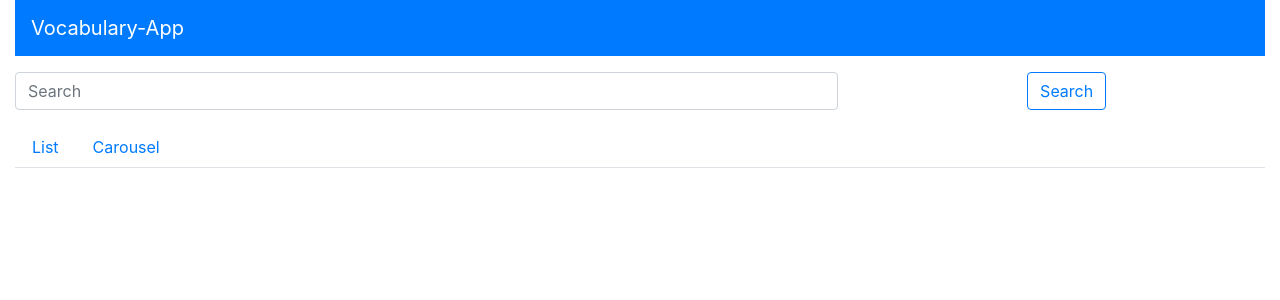
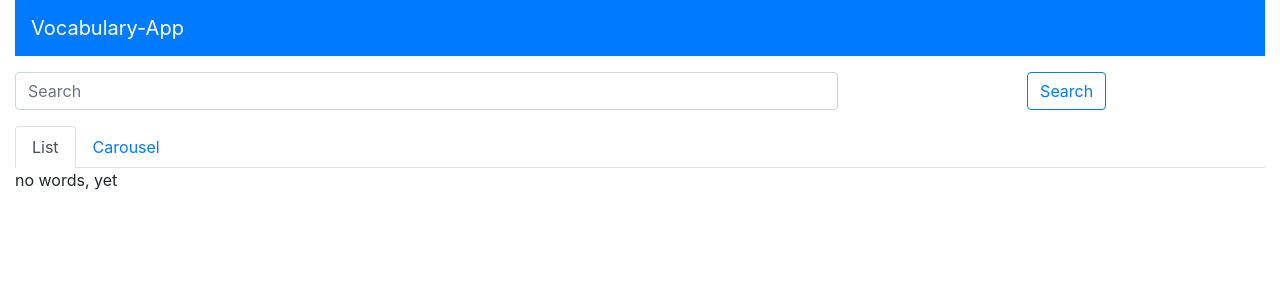
Before and after one commit to edjeong99/vocabApp2021, a React (Create React App) app: page / in a window 1280 px wide. Shown: the top 300 px of the page. Built offline with nearby package versions, Linux system fonts and the light colour scheme.

Commit message:
add icons for carousel cards

```diff
--- a/package.json
+++ b/package.json
@@ -10,6 +10,7 @@
     "react": "^17.0.2",
     "react-bootstrap": "^1.5.2",
     "react-dom": "^17.0.2",
+    "react-icons": "^4.2.0",
     "react-scripts": "4.0.3",
     "web-vitals": "^0.2.4",
     "workbox-background-sync": "^5.1.3",
--- a/src/components/DisplayCarouselCard.js
+++ b/src/components/DisplayCarouselCard.js
@@ -1,13 +1,25 @@
 import React from 'react';
 import Card from 'react-bootstrap/Card';
+import { TiDelete, TiDocumentAdd } from 'react-icons/ti';
 
 const DisplayCarouselCard = ({ word }) => {
   console.log(word);
+
+  let handleDelete = () => {
+    console.log('Delete');
+  };
+
+  let handleSave = () => {
+    console.log('Save');
+  };
   if (!word) return null;
   return (
     <Card>
       <Card.Body>
         <Card.Title>{word.word}</Card.Title>
+        <TiDelete size='1.5em' onClick={() => handleDelete()} />
+        <TiDocumentAdd size='1.5em' onClick={() => handleSave()} />
+
         <Card.Text>
           {Object.keys(word.data).map((i) => (
             <p>
--- a/src/components/DisplayWords.js
+++ b/src/components/DisplayWords.js
@@ -4,7 +4,7 @@ import DisplayWordsList from './DisplayWordsList';
 import DisplayWordsCarousel from './DisplayWordsCarousel';
 const DisplayWords = ({ wordList }) => {
   return (
-    <Tabs defaultActiveKey='profile' id='uncontrolled-tab-example'>
+    <Tabs defaultActiveKey='List' id='uncontrolled-tab-example'>
       <Tab eventKey='List' title='List'>
         <DisplayWordsList wordList={wordList} />
       </Tab>
```
Also changed, not shown: 1 other file (tests, documents, lock files or other folders).
